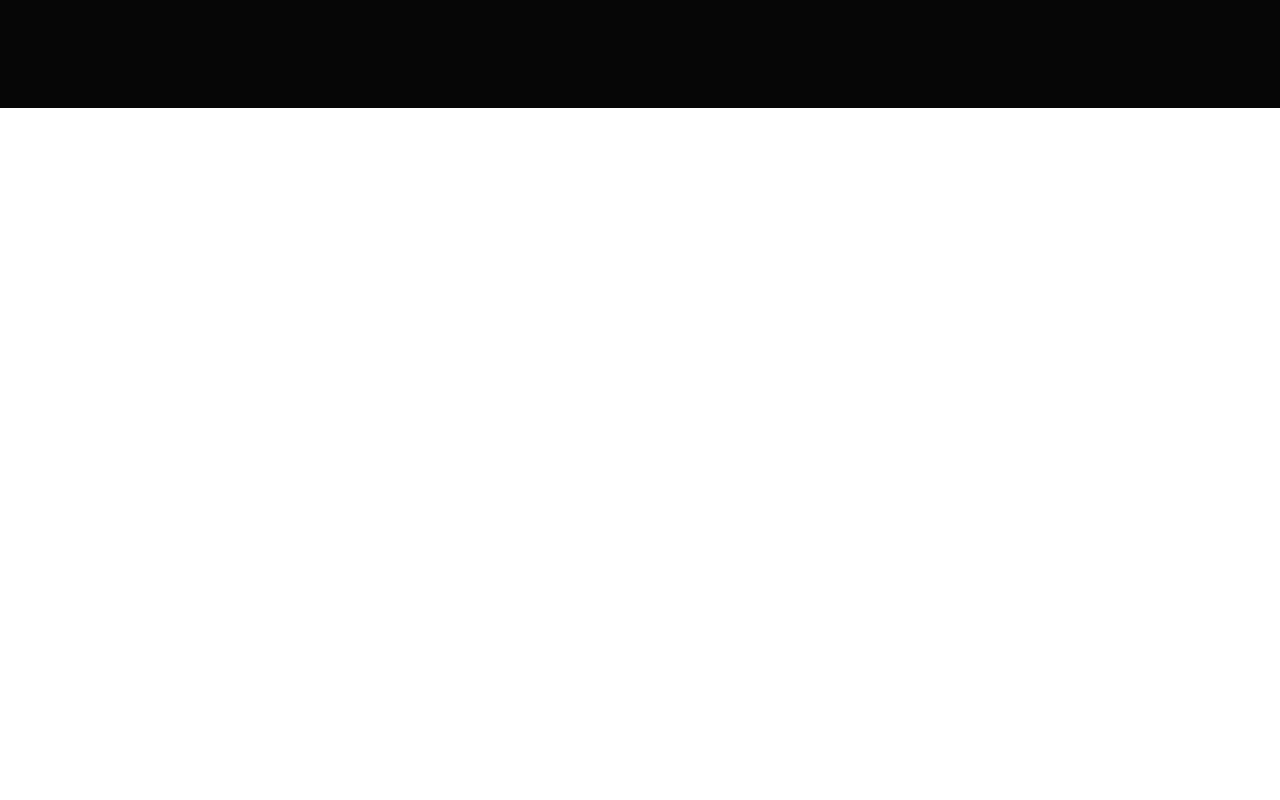
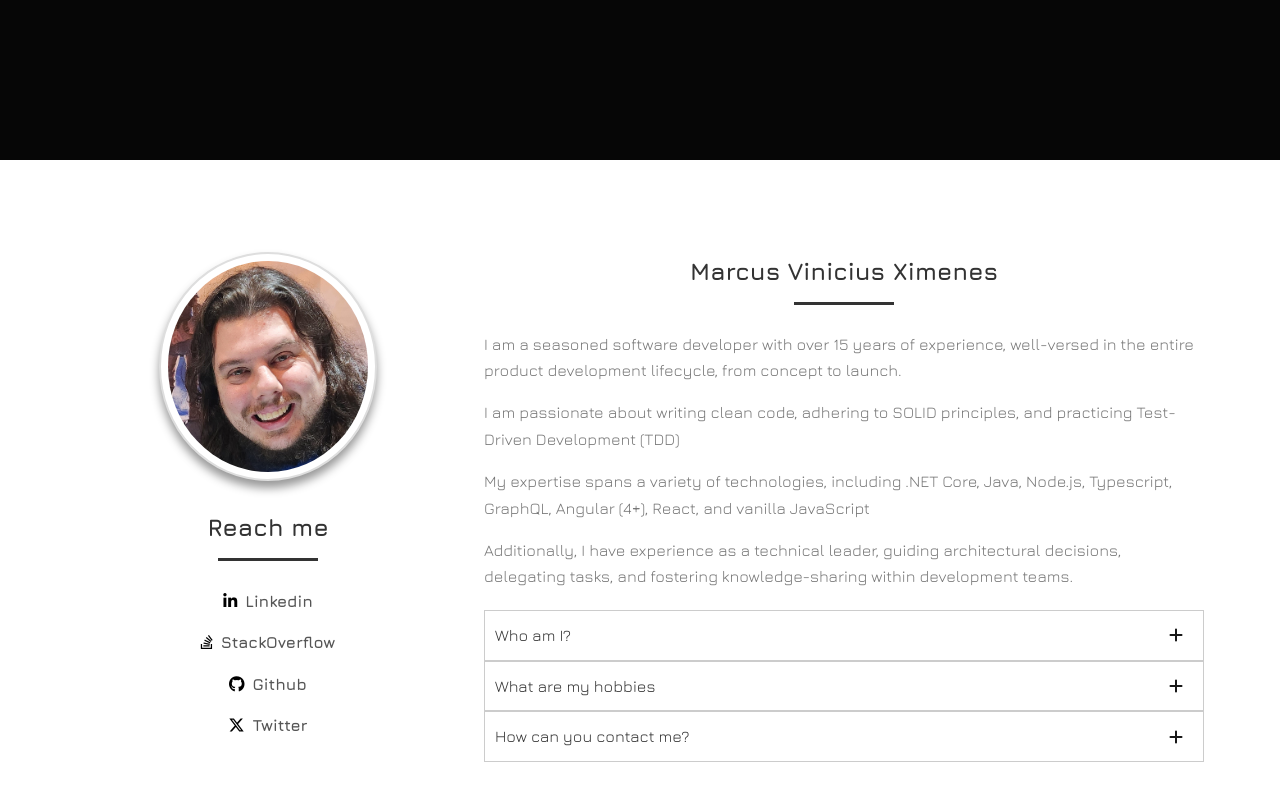
Before and after one commit to marcusvx/marcusvx.github.io, a Vue app: page / in a window 1280 px wide. Shown: the part 692-1492 px from the top of the page. Before the commit the page ends 800 px from the top, so only its background shows below. Built offline with nearby package versions, Linux system fonts and the light colour scheme.

Commit message:
Complete about section

```diff
--- a/src/App.vue
+++ b/src/App.vue
@@ -1,11 +1,14 @@
 <script setup>
 import MainHeader from '@/components/MainHeader.vue'
 import HomeHero from '@/components/HomeHero.vue'
+import About from '@/components/AboutMe.vue'
+import AboutMe from '@/components/AboutMe.vue'
 </script>
 
 <template>
   <MainHeader />
   <HomeHero />
+  <AboutMe />
 </template>
 
 <style scoped></style>
--- /dev/null
+++ b/src/components/AboutMe.vue
@@ -0,0 +1,178 @@
+<script setup>
+import SectionHeader from '@/components/SectionHeader.vue'
+import AccordionPanel from '@/components/Accordion/AccordionPanel.vue'
+import AccordionSection from '@/components/Accordion/AccordionSection.vue'
+</script>
+
+<template>
+  <section class="about-me" id="about">
+    <div class="container">
+      <div class="column one-third">
+        <div class="picture">
+          <img src="@/assets/img/photo.jpg" alt="A picture of my face" />
+        </div>
+        <div class="profile">
+          <SectionHeader>
+            <template #title>
+              {{ $t('about.links_title') }}
+            </template>
+          </SectionHeader>
+          <div class="personal-wrapper">
+            <span>
+              <a
+                class="social-link"
+                href="https://www.linkedin.com/in/marcusvx/"
+                target="_blank"
+                rel="noreferrer"
+              >
+                <i class="fab fa-linkedin-in" />
+                <span>Linkedin</span>
+              </a>
+            </span>
+            <span>
+              <a
+                class="social-link"
+                href="https://stackoverflow.com/users/1720847/marcus-vinicius"
+                target="_blank"
+                rel="noreferrer"
+              >
+                <i class="fab fa-stack-overflow" />
+                <span>StackOverflow</span>
+              </a>
+            </span>
+            <span>
+              <a
+                class="social-link"
+                href="https://github.com/marcusvx"
+                target="_blank"
+                rel="noreferrer"
+              >
+                <i class="fab fa-github" />
+                <span>Github</span>
+              </a>
+            </span>
+            <span>
+              <a
+                class="social-link"
+                href="https://twitter.com/mavixbr"
+                target="_blank"
+                rel="noreferrer"
+              >
+                <i class="fab fa-x-twitter" />
+                <span>Twitter</span>
+              </a>
+            </span>
+          </div>
+        </div>
+      </div>
+      <div class="column">
+        <div class="introduction">
+          <SectionHeader>
+            <template #title> Marcus Vinicius Ximenes</template>
+          </SectionHeader>
+          <p>{{ $t('about.p1') }}</p>
+          <p>{{ $t('about.p2') }}</p>
+          <p>{{ $t('about.p3') }}</p>
+          <p>{{ $t('about.p4') }}</p>
+        </div>
+        <div class="why-me">
+          <AccordionPanel>
+            <AccordionSection :title="$t('about.personal.item1.title')">
+              <p>{{ $t('about.personal.item1.p1') }}</p>
+              <p>{{ $t('about.personal.item1.p2') }}</p>
+              <p>{{ $t('about.personal.item1.p3') }}</p>
+            </AccordionSection>
+            <AccordionSection :title="$t('about.personal.item2.title')">
+              <p>{{ $t('about.personal.item2.p1') }}</p>
+              <p>{{ $t('about.personal.item2.p2') }}</p>
+            </AccordionSection>
+            <AccordionSection :title="$t('about.personal.item3.title')">
+              <p>{{ $t('about.personal.item3.p1') }}</p>
+              <p>{{ $t('about.personal.item3.p2') }}</p>
+            </AccordionSection>
+          </AccordionPanel>
+        </div>
+      </div>
+    </div>
+  </section>
+</template>
+
+<style lang="scss">
+@import '../styles/index.scss';
+@import 'bulma/sass/grid/columns';
+@import 'bulma/sass/elements/container';
+
+.about-me {
+  @extend .section;
+  text-align: left;
+
+  .container {
+    @extend .container;
+    @extend .columns;
+
+    .column {
+      @extend .column;
+    }
+
+    .one-third {
+      @extend .is-one-third;
+    }
+  }
+
+  .picture {
+    text-align: center;
+    margin-bottom: 20px;
+
+    img {
+      max-width: 200px;
+      margin: auto;
+      border-radius: 50%;
+      border: 2px solid #dedede;
+      background: #fff;
+      padding: 7px;
+      box-shadow: 0 7px 10px #999;
+    }
+  }
+
+  .introduction {
+    margin-bottom: 20px;
+
+    p.introduce {
+      font-size: 16px;
+      color: #555;
+      margin-bottom: 20px;
+      text-transform: capitalize;
+    }
+  }
+
+  .personal-wrapper {
+    display: flex;
+    flex-direction: column;
+    align-items: center;
+
+    span {
+      margin: 5px 0 10px;
+      color: #555;
+    }
+
+    .social-link {
+      img {
+        height: 32px;
+        width: 32px;
+      }
+
+      span {
+        padding-left: 8px;
+      }
+    }
+  }
+
+  .profile {
+    margin-bottom: 30px;
+  }
+
+  .why-me {
+    margin-bottom: 40px;
+  }
+}
+</style>
--- /dev/null
+++ b/src/components/Accordion/AccordionPanel.vue
@@ -0,0 +1,13 @@
+<template>
+  <div class="accordion">
+    <slot></slot>
+  </div>
+</template>
+<style lang="scss">
+@import '../../styles/variables';
+
+.accordion {
+  text-align: left;
+  line-height: 1.8;
+}
+</style>
--- /dev/null
+++ b/src/components/Accordion/AccordionSection.vue
@@ -0,0 +1,90 @@
+<script setup>
+import { ref } from 'vue'
+
+const accordion = ref(null)
+defineProps({
+  title: String
+})
+const toggleActive = () => {
+  document.querySelectorAll('.accordion-item').forEach((element) => {
+    if (element !== accordion.value) {
+      element.children[0].classList.remove('active')
+      element.children[1].style.maxHeight = 0
+    }
+  })
+
+  const title = accordion.value.children[0]
+  const content = accordion.value.children[1]
+  content.style.maxHeight = title.classList.toggle('active') ? `${content.scrollHeight}px` : '0'
+}
+</script>
+
+<template>
+  <div class="accordion-item" ref="accordion">
+    <div class="accordion-title" @click="toggleActive"><i class="fa fa-plus" /> {{ title }}</div>
+    <div class="accordion-content">
+      <slot></slot>
+    </div>
+  </div>
+</template>
+
+<style lang="scss">
+@import '../../styles/variables';
+
+.accordion-item {
+  & .accordion-title {
+    padding: 10px;
+    margin: 0;
+    cursor: pointer;
+    position: relative;
+    border: 1px solid #ccc;
+    color: #333;
+    transition: all 0.3s ease-in-out;
+
+    & i {
+      position: absolute;
+      right: 20px;
+      top: 50%;
+      color: $dark;
+      transform: translateY(-50%);
+      transition: all 0.3s ease-in-out;
+    }
+
+    &.active {
+      background: $dark;
+      color: #fff;
+      border-color: $dark;
+
+      & i {
+        transform: translateY(-50%) rotate(45deg);
+        color: #fff;
+      }
+
+      & .accordion-content {
+        transition: max-height 0.2s ease-out;
+        max-height: 0;
+        overflow: hidden;
+      }
+    }
+  }
+
+  & .accordion-content {
+    transition: max-height 0.2s ease-out;
+    max-height: 0;
+    overflow: hidden;
+
+    padding: 0 10px;
+    margin: 0;
+    color: #555;
+    background: #f4f4f4;
+
+    & p:first-child {
+      padding-top: 12px;
+    }
+
+    & p:last-child {
+      padding-bottom: 12px;
+    }
+  }
+}
+</style>
--- a/src/components/HomeHero.vue
+++ b/src/components/HomeHero.vue
@@ -1,5 +1,5 @@
 <template>
-  <section id="hero" class="hero">
+  <section id="home" class="hero">
     <div class="content">
       <h1>
         {{ $t('hero.title') }}
@@ -21,7 +21,7 @@
   @extend .has-overlay;
   position: relative;
   width: 100%;
-  height: calc(100vh - $navbar-height);
+  height: 100vh;
   overflow: hidden;
   background-size: cover;
   z-index: 1;
--- /dev/null
+++ b/src/components/SectionHeader.vue
@@ -0,0 +1,56 @@
+<script setup>
+defineProps({
+  darkBg: Boolean
+})
+</script>
+
+<template>
+  <div class="section-header">
+    <h2 class="main-heading">
+      <slot name="title"></slot>
+    </h2>
+    <p class="subtitle" :class="darkBg ? 'dark-bg' : ''" v-if="$slots.subTitle">
+      <slot name="subTitle"></slot>
+    </p>
+    <div class="heading-line" :class="darkBg ? 'dark-bg' : ''"></div>
+  </div>
+</template>
+
+<style scoped lang="scss">
+@import '../styles/index.scss';
+@import '../styles/variables.scss';
+
+.section-header {
+  display: flex;
+  align-items: center;
+  flex-direction: column;
+  margin-bottom: 12px;
+
+  .subtitle {
+    position: relative;
+
+    &.dark-bg {
+      color: $white;
+    }
+  }
+
+  .main-heading {
+    @extend .main-heading;
+    margin: 0;
+  }
+
+  .heading-line {
+    background: $colorDefault;
+    display: inline-block;
+    height: 3px;
+    margin-bottom: 10px;
+    margin-top: 10px;
+    position: relative;
+    width: 100px;
+
+    &.dark-bg {
+      background: $white;
+    }
+  }
+}
+</style>
```
